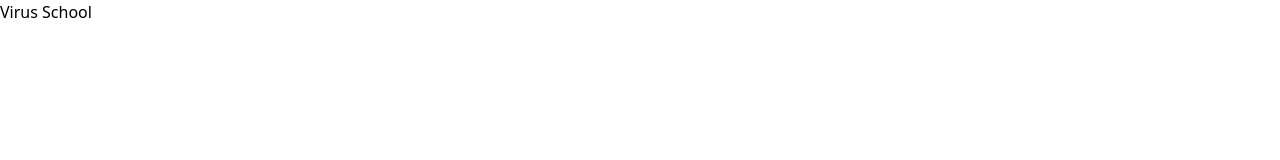
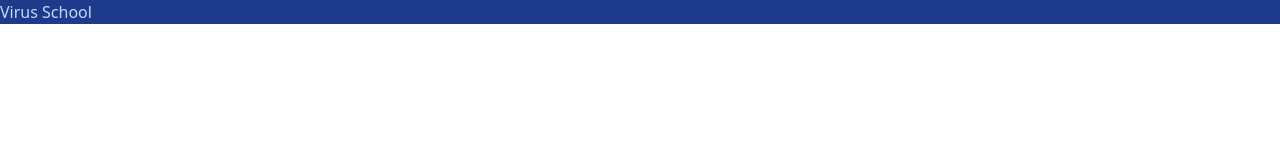
Before and after one commit to shizuka-virus/WEB_DEV_DOT, a website built with Vite: page BASIC_TAILWIND_PRO/index.html in a window 1280 px wide. Built offline with nearby package versions, Linux system fonts and the light colour scheme.

Commit message:
Adding  color

```diff
--- a/BASIC_TAILWIND_PRO/index.html
+++ b/BASIC_TAILWIND_PRO/index.html
@@ -7,14 +7,16 @@
     <link rel="stylesheet" href="Main.css">
 </head>
 <body>
-    <div class=" w-[1080px] h-full ">
-        <div>
-             <div><h1>Virus School</h1></div>
+    <div class=" w-full h-full ">
+        <div class="w-full h-auto bg-blue-900">
+             <div><h1 class="text-blue-200">Virus School</h1></div>
              <div>
-                <ul><li></li>
-                <li></li>
-                <li></li>
-                <li></li></ul>
+                <ul>
+                  <li></li>
+                  <li></li>
+                  <li></li>
+                  <li></li>
+                </ul>
             </div>
         </div>
     </div>
```
